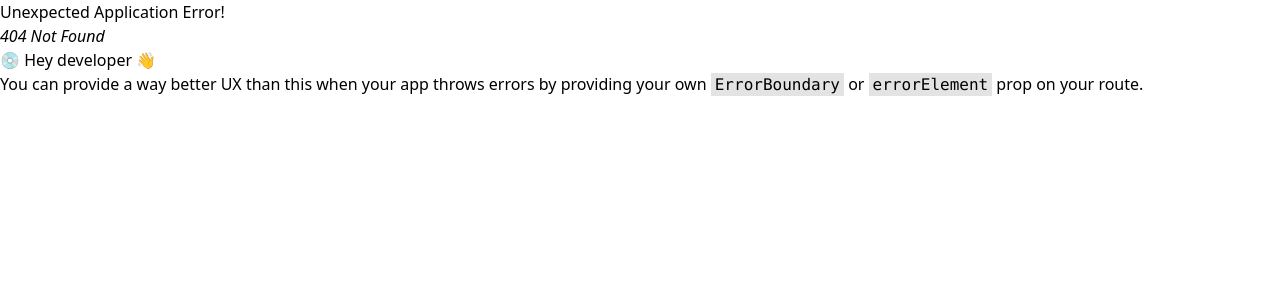
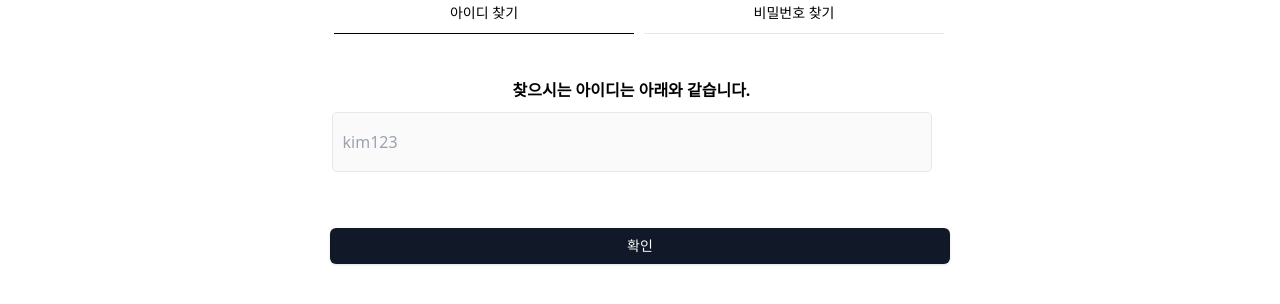
Before and after one commit to ormcamp-fe-3rd/swim360, a React (Vite) app in the folder frontend/: page /findidpage in a window 1280 px wide. Before the commit this address had no page. Shown: the top 304 px of the page. Built offline with nearby package versions, Linux system fonts and the light colour scheme.

Commit message:
design:아이디/비밀번호 찾기 결과 화면 UI 구현

```diff
--- a/frontend/src/components/ui/tabs.tsx
+++ b/frontend/src/components/ui/tabs.tsx
@@ -29,7 +29,7 @@ const TabsTrigger = React.forwardRef<
   <TabsPrimitive.Trigger
     ref={ref}
     className={cn(
-      "inline-flex items-center justify-center whitespace-nowrap border-b px-3 py-1 text-sm font-medium ring-offset-background transition-all focus-visible:outline-none focus-visible:ring-2 focus-visible:ring-ring focus-visible:ring-offset-2 disabled:pointer-events-none disabled:opacity-50 data-[state=active]:bg-background data-[state=active]:text-foreground data-[state=active]:border-black data-[state=active]:border-b",
+      "inline-flex items-center justify-center whitespace-nowrap border-b px-3 py-1 pb-2.5 text-sm font-medium ring-offset-background transition-all focus-visible:outline-none focus-visible:ring-2 focus-visible:ring-ring focus-visible:ring-offset-2 disabled:pointer-events-none disabled:opacity-50 data-[state=active]:bg-background data-[state=active]:text-foreground data-[state=active]:border-black data-[state=active]:border-b",
       className
     )}
     {...props}
--- /dev/null
+++ b/frontend/src/routes/pages/FindIdPage.tsx
@@ -0,0 +1,26 @@
+import ConfirmButton from "@/components/common/ConfirmButton.tsx";
+import { Tabs, TabsContent, TabsList, TabsTrigger } from "@/components/ui/tabs"
+
+function FindIdPage() {
+    return <div className="w-[620px] mx-auto">
+        <Tabs defaultValue="find-id" className="w-[603px]">
+            <TabsList className="gap-2.5 pb-2.5">
+                <TabsTrigger value="find-id" className="w-[300px]">아이디 찾기</TabsTrigger>
+                <TabsTrigger value="find-password" className="w-[300px]">비밀번호 찾기</TabsTrigger>
+            </TabsList>
+            <TabsContent value="find-id">
+                <div className="text-center gap-2.5">
+                <b className="m-2.5 block mt-10">찾으시는 아이디는 아래와 같습니다.</b>
+                <input
+                type="text"
+                className="w-[600px] h-[60px] border mb-4 rounded-[5px] p-2.5"
+                readOnly disabled placeholder="kim123"/>
+                </div>
+            </TabsContent>
+        </Tabs>
+
+            <ConfirmButton text="확인" width="full" font="my-10"/>
+    </div>
+}
+
+export default FindIdPage;
--- a/frontend/src/routes/pages/FindIdPwdPage.tsx
+++ b/frontend/src/routes/pages/FindIdPwdPage.tsx
@@ -1,10 +1,10 @@
 import ConfirmButton from "@/components/common/ConfirmButton.tsx";
 import { Tabs, TabsContent, TabsList, TabsTrigger } from "@/components/ui/tabs"
 
-function FindIdPage() {
+function FindIdPwdPage() {
     return <div className="w-[620px] mx-auto">
         <Tabs defaultValue="find-id" className="w-[603px]">
-            <TabsList className="gap-2.5">
+            <TabsList className="gap-2.5 pb-2.5">
                 <TabsTrigger value="find-id" className="w-[300px]">아이디 찾기</TabsTrigger>
                 <TabsTrigger value="find-password" className="w-[300px]">비밀번호 찾기</TabsTrigger>
             </TabsList>
@@ -44,4 +44,4 @@ function FindIdPage() {
     </div>
 }
 
-export default FindIdPage;
+export default FindIdPwdPage;
--- /dev/null
+++ b/frontend/src/routes/pages/FindPwdPage.tsx
@@ -0,0 +1,49 @@
+import ConfirmButton from "@/components/common/ConfirmButton.tsx";
+import { Tabs, TabsContent, TabsList, TabsTrigger } from "@/components/ui/tabs"
+
+function FindPwdPage() {
+    return <div className=" w-[620px] mx-auto">
+        <Tabs defaultValue="find-id" className="w-[603px] ">
+            <TabsList className="gap-2.5 pb-2.5">
+                <TabsTrigger value="find-id" className="w-[300px]">아이디 찾기</TabsTrigger>
+                <TabsTrigger value="find-password" className="w-[300px]">비밀번호 찾기</TabsTrigger>
+            </TabsList>
+            <TabsContent value="find-password">
+                <div className="relative w-[600px] h-[60px] gap-2.5">
+                <span>새 비밀번호</span>
+                <input
+                type="text"
+                className="w-full h-[60px] border mb-4 rounded-[5px] p-2.5"
+                placeholder="영문,숫자,특수문자 포함 8자~16자 사이로 입력 가능합니다." />
+                <button
+                type="button"
+                className="absolute top-1/2 right-3 -translate-y-1/2"
+                onClick={() => alert("아이콘 버튼 클릭")}>
+                <img
+                src="/images/image 42.png"
+                className="w-5 h-5"/>
+                </button>
+                </div>
+                <div className="w-[600px] h-[60px] relative gap-2.5 mt-10">
+                <span>새 비밀번호 확인</span>
+                <input
+                type="text"
+                className="w-full h-[60px] border mb-4 rounded-[5px] p-2.5"
+                placeholder="비밀번호가 동일하지 않습니다." />
+                <button
+                type="button"
+                className="absolute top-1/2 right-3 -translate-y-1/2 z-10"
+                onClick={() => alert("아이콘 버튼 클릭")}>
+                <img
+                src="/images/image 42.png"
+                className="w-5 h-5" />
+                </button>
+                </div>
+            </TabsContent>
+        </Tabs>
+
+            <ConfirmButton text="확인" width="full" font="mt-10"/>
+    </div>
+}
+
+export default FindPwdPage;
```
Also changed, not shown: frontend/src/routes/index.tsx (+10 -0 lines), frontend/public/images/image 42.png (added).
